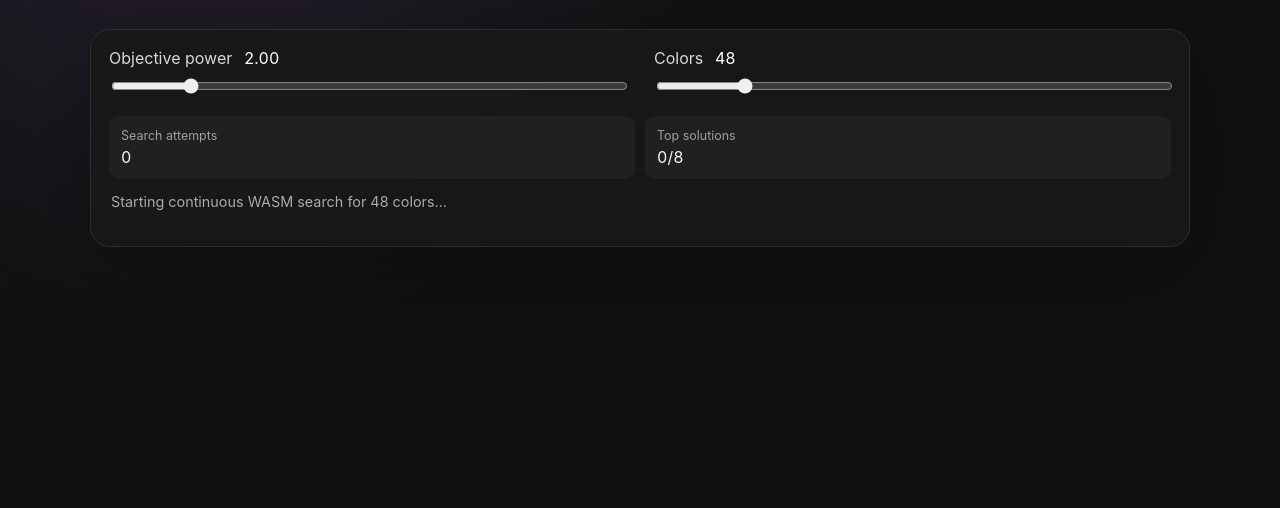
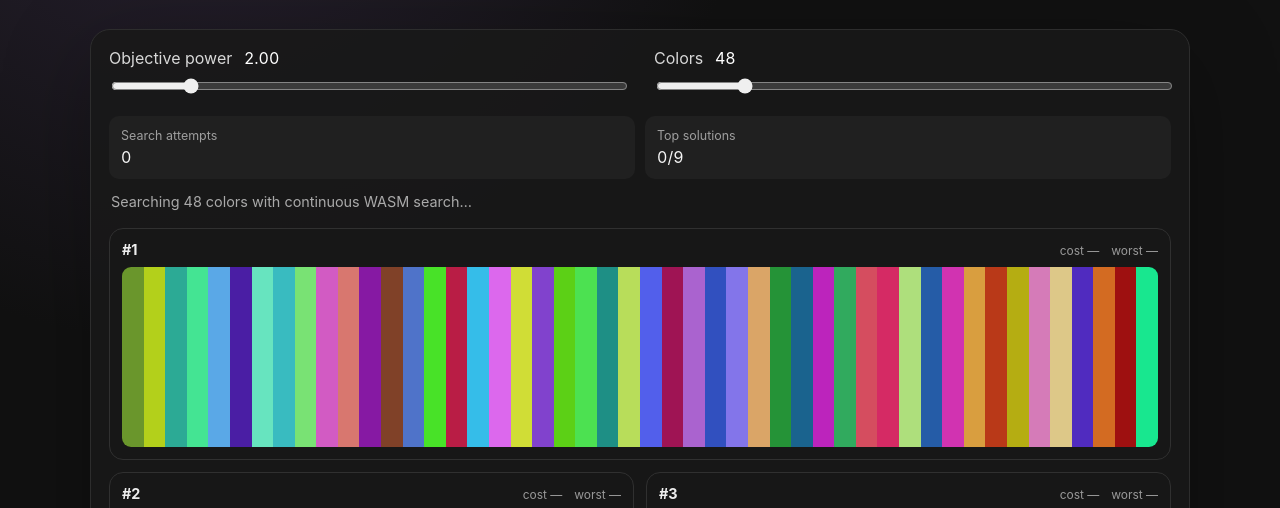
Before and after one commit to khoda81/chromatour, a website built with Vite: page index.html in a window 1280 px wide. Shown: the part 232-740 px from the top of the page. Built offline with nearby package versions, Linux system fonts and the light colour scheme.

Commit message:
Make worker updates frame-synchronous

```diff
--- a/index.html
+++ b/index.html
@@ -39,7 +39,7 @@
 
         <dl class="search-metrics">
           <div><dt>Search attempts</dt><dd id="iterations">0</dd></div>
-          <div><dt>Top solutions</dt><dd id="elite-count">0/8</dd></div>
+          <div><dt>Top solutions</dt><dd id="elite-count">0/9</dd></div>
         </dl>
         <p id="status" class="status" role="status">Starting search…</p>
 
--- a/src/main.ts
+++ b/src/main.ts
@@ -1,10 +1,11 @@
 import "./style.css";
-import { demoColors } from "./colors";
+import { demoColors, shuffled } from "./colors";
 import { drawPalette } from "./render";
 import { ContinuousWasmSolver } from "./solver";
+import { identityOrder } from "./tour";
 import type { Rgb, SearchSnapshot, TourResult } from "./types";
 
-const TOP_K = 8;
+const TOP_K = 9;
 
 const solutions = document.querySelector<HTMLElement>("#solutions")!;
 const power = document.querySelector<HTMLInputElement>("#power")!;
@@ -26,6 +27,11 @@ const solver = new ContinuousWasmSolver();
 const cards: SolutionCard[] = [];
 let colors: Rgb[] = [];
 let latest: SearchSnapshot = { iterations: 0, results: [] };
+let pendingSnapshot: SearchSnapshot | undefined;
+let currentEliteCount = 0;
+let needsSolutionRender = true;
+let lastRenderedIterations: bigint | undefined;
+let animationFrame = 0;
 
 function createCard(rank: number): SolutionCard {
   const root = document.createElement("article");
@@ -61,36 +67,57 @@ function ensureCards(): void {
   }
 }
 
+function metric(label: string, value: number, precision: number): string {
+  return Number.isFinite(value) ? `${label} ${value.toPrecision(precision)}` : `${label} —`;
+}
+
 function renderResult(card: SolutionCard, result: TourResult | undefined): void {
   card.root.hidden = !result;
   if (!result) return;
 
-  card.cost.textContent = `cost ${result.metrics.cost.toPrecision(6)}`;
-  card.worst.textContent = `worst ${result.metrics.worstEdge.toPrecision(5)}`;
+  card.cost.textContent = metric("cost", result.metrics.cost, 6);
+  card.worst.textContent = metric("worst", result.metrics.worstEdge, 5);
   drawPalette(card.canvas, colors, result.order);
 }
 
-function render(): void {
+function renderSolutions(): void {
   cards.forEach((card, rank) => renderResult(card, latest.results[rank]));
-  iterations.textContent = Math.floor(latest.iterations).toLocaleString();
-  eliteCount.textContent = `${latest.results.length}/${TOP_K}`;
+  eliteCount.textContent = `${currentEliteCount}/${TOP_K}`;
+  needsSolutionRender = false;
 }
 
-function restartSearch(): void {
+function placeholderSnapshot(count: number): SearchSnapshot {
+  const identity = identityOrder(count);
+  return {
+    iterations: 0,
+    results: Array.from({ length: TOP_K }, () => ({
+      order: shuffled(identity),
+      metrics: { cost: Number.NaN, worstEdge: Number.NaN },
+    })),
+  };
+}
+
+function restartSearch(preserveCurrentSolutions: boolean): void {
   const count = Number(colorCount.value);
-  colors = demoColors(count);
-  latest = { iterations: 0, results: [] };
-  render();
+  pendingSnapshot = undefined;
+  currentEliteCount = 0;
+  needsSolutionRender = true;
+  lastRenderedIterations = undefined;
 
-  status.textContent = `Starting ${solver.name} for ${count} colors…`;
+  if (!preserveCurrentSolutions || colors.length !== count) {
+    colors = demoColors(count);
+    latest = placeholderSnapshot(count);
+  }
+
+  status.textContent = `Searching ${count} colors with ${solver.name}…`;
   solver.start(
     colors,
     { power: Number(power.value) },
     TOP_K,
     (snapshot) => {
-      latest = snapshot;
-      status.textContent = "Searching continuously in a Web Worker.";
-      render();
+      // The worker allows only one unacknowledged solution snapshot at a time,
+      // so this is a single-slot mailbox rather than an ever-growing queue.
+      pendingSnapshot = snapshot;
     },
     (message) => {
       status.textContent = message;
@@ -98,20 +125,59 @@ function restartSearch(): void {
   );
 }
 
+function frame(): void {
+  if (pendingSnapshot) {
+    latest = pendingSnapshot;
+    pendingSnapshot = undefined;
+    currentEliteCount = latest.results.length;
+    needsSolutionRender = true;
+    status.textContent = solver.usesSharedTelemetry()
+      ? "Searching continuously · shared-memory telemetry."
+      : "Searching continuously · message telemetry fallback.";
+
+    // Tell the worker this snapshot made it to the display clock. If it found
+    // more improvements meanwhile, it can now send exactly the newest state.
+    solver.acknowledgeSnapshot();
+  }
+
+  if (needsSolutionRender) {
+    renderSolutions();
+  }
+
+  const currentIterations = solver.iterations();
+  if (currentIterations !== lastRenderedIterations) {
+    iterations.textContent = currentIterations.toLocaleString();
+    lastRenderedIterations = currentIterations;
+  }
+
+  animationFrame = requestAnimationFrame(frame);
+}
+
 power.addEventListener("input", () => {
   powerValue.value = Number(power.value).toFixed(2);
-  restartSearch();
+  // The old tours are still valid permutations, so keep them visible while the
+  // new objective catches up instead of flashing an empty/random state.
+  restartSearch(true);
 });
 
 colorCount.addEventListener("input", () => {
   colorCountValue.value = colorCount.value;
-  restartSearch();
+  // Different cardinality invalidates the old permutations. Show random valid
+  // tours immediately and let the worker replace them asynchronously.
+  restartSearch(false);
 });
 
-new ResizeObserver(render).observe(solutions);
-window.addEventListener("beforeunload", () => solver.dispose());
+new ResizeObserver(() => {
+  needsSolutionRender = true;
+}).observe(solutions);
+
+window.addEventListener("beforeunload", () => {
+  cancelAnimationFrame(animationFrame);
+  solver.dispose();
+});
 
 ensureCards();
 powerValue.value = Number(power.value).toFixed(2);
 colorCountValue.value = colorCount.value;
-restartSearch();
+restartSearch(false);
+animationFrame = requestAnimationFrame(frame);
--- a/src/solver/continuous-wasm.ts
+++ b/src/solver/continuous-wasm.ts
@@ -6,13 +6,32 @@ interface SnapshotMessage {
   snapshot: SearchSnapshot;
 }
 
+interface TelemetryMessage {
+  type: "telemetry";
+  session: number;
+  iterations: number;
+}
+
 interface ErrorMessage {
   type: "error";
   session: number;
   message: string;
 }
 
-type WorkerMessage = SnapshotMessage | ErrorMessage;
+type WorkerMessage = SnapshotMessage | TelemetryMessage | ErrorMessage;
+
+const ITERATIONS_SLOT = 0;
+const TELEMETRY_SLOTS = 1;
+
+function createSharedTelemetry(): BigUint64Array | undefined {
+  if (!window.crossOriginIsolated || typeof SharedArrayBuffer === "undefined") {
+    return undefined;
+  }
+
+  return new BigUint64Array(
+    new SharedArrayBuffer(BigUint64Array.BYTES_PER_ELEMENT * TELEMETRY_SLOTS),
+  );
+}
 
 export class ContinuousWasmSolver {
   readonly name = "continuous WASM search";
@@ -20,7 +39,9 @@ export class ContinuousWasmSolver {
   private readonly worker = new Worker(new URL("./solver.worker.ts", import.meta.url), {
     type: "module",
   });
+  private readonly telemetry = createSharedTelemetry();
   private session = 0;
+  private fallbackIterations = 0n;
   private onSnapshot: ((snapshot: SearchSnapshot) => void) | undefined;
   private onError: ((message: string) => void) | undefined;
 
@@ -31,6 +52,8 @@ export class ContinuousWasmSolver {
 
       if (message.type === "snapshot") {
         this.onSnapshot?.(message.snapshot);
+      } else if (message.type === "telemetry") {
+        this.fallbackIterations = BigInt(Math.floor(message.iterations));
       } else {
         this.onError?.(message.message);
       }
@@ -45,8 +68,13 @@ export class ContinuousWasmSolver {
     onError?: (message: string) => void,
   ): void {
     this.session += 1;
+    this.fallbackIterations = 0n;
     this.onSnapshot = onSnapshot;
     this.onError = onError;
+
+    if (this.telemetry) {
+      Atomics.store(this.telemetry, ITERATIONS_SLOT, 0n);
+    }
 
     this.worker.postMessage({
       type: "start",
@@ -54,7 +82,23 @@ export class ContinuousWasmSolver {
       colors: [...colors],
       objective,
       topK,
+      telemetry: this.telemetry?.buffer,
     });
+  }
+
+  acknowledgeSnapshot(): void {
+    this.worker.postMessage({ type: "ack", session: this.session });
+  }
+
+  iterations(): bigint {
+    if (this.telemetry) {
+      return Atomics.load(this.telemetry, ITERATIONS_SLOT);
+    }
+    return this.fallbackIterations;
+  }
+
+  usesSharedTelemetry(): boolean {
+    return this.telemetry !== undefined;
   }
 
   dispose(): void {
--- a/src/solver/solver.worker.ts
+++ b/src/solver/solver.worker.ts
@@ -9,12 +9,26 @@ interface StartMessage {
   colors: Rgb[];
   objective: ObjectiveSpec;
   topK: number;
+  telemetry?: SharedArrayBuffer;
 }
+
+interface AckMessage {
+  type: "ack";
+  session: number;
+}
+
+type InboundMessage = StartMessage | AckMessage;
 
 interface SnapshotMessage {
   type: "snapshot";
   session: number;
   snapshot: SearchSnapshot;
+}
+
+interface TelemetryMessage {
+  type: "telemetry";
+  session: number;
+  iterations: number;
 }
 
 interface ErrorMessage {
@@ -23,9 +37,11 @@ interface ErrorMessage {
   message: string;
 }
 
+type OutboundMessage = SnapshotMessage | TelemetryMessage | ErrorMessage;
+
 interface WorkerScope {
-  onmessage: ((event: MessageEvent<StartMessage>) => void) | null;
-  postMessage(message: SnapshotMessage | ErrorMessage): void;
+  onmessage: ((event: MessageEvent<InboundMessage>) => void) | null;
+  postMessage(message: OutboundMessage): void;
   setTimeout(handler: () => void, timeout?: number): number;
 }
 
@@ -33,12 +49,16 @@ interface RunState {
   session: number;
   search: WasmSearch;
   colorCount: number;
-  lastPost: number;
+  telemetry?: BigUint64Array;
+  snapshotInFlight: boolean;
+  dirty: boolean;
 }
 
+const ITERATIONS_SLOT = 0;
 const scope = self as unknown as WorkerScope;
 let wasmPromise: Promise<WasmModule> | undefined;
 let activeSession = 0;
+let activeState: RunState | undefined;
 
 async function loadWasm(): Promise<WasmModule> {
   if (!wasmPromise) {
@@ -84,39 +104,63 @@ function snapshot(state: RunState): SearchSnapshot {
   };
 }
 
-function postSnapshot(state: RunState): void {
+function writeTelemetry(state: RunState): void {
+  const iterations = Math.floor(state.search.iterations());
+  if (state.telemetry) {
+    Atomics.store(state.telemetry, ITERATIONS_SLOT, BigInt(iterations));
+  } else {
+    scope.postMessage({
+      type: "telemetry",
+      session: state.session,
+      iterations,
+    });
+  }
+}
+
+function maybePostSnapshot(state: RunState): void {
+  if (!state.dirty || state.snapshotInFlight) return;
+
   scope.postMessage({
     type: "snapshot",
     session: state.session,
     snapshot: snapshot(state),
   });
-  state.lastPost = performance.now();
+  state.dirty = false;
+  state.snapshotInFlight = true;
 }
 
 function runChunk(state: RunState): void {
   if (state.session !== activeSession) return;
 
-  const deadline = performance.now() + 12;
+  const deadline = performance.now() + 8;
   let changed = false;
 
   do {
-    changed = state.search.step(4) || changed;
+    changed = state.search.step(1) || changed;
   } while (performance.now() < deadline);
 
-  const now = performance.now();
-  if ((changed && now - state.lastPost >= 80) || now - state.lastPost >= 250) {
-    postSnapshot(state);
-  }
+  state.dirty ||= changed;
+  writeTelemetry(state);
+  maybePostSnapshot(state);
 
-  // Yield to the worker event loop so new slider values can cancel this search.
+  // Yield so parameter changes and snapshot acknowledgements are handled promptly.
   scope.setTimeout(() => runChunk(state), 0);
 }
 
 scope.onmessage = (event) => {
   const message = event.data;
-  if (message.type !== "start") return;
+
+  if (message.type === "ack") {
+    const state = activeState;
+    if (!state || state.session !== message.session) return;
+
+    state.snapshotInFlight = false;
+    maybePostSnapshot(state);
+    return;
+  }
 
   activeSession = message.session;
+  activeState = undefined;
   const session = message.session;
 
   void loadWasm()
@@ -136,12 +180,17 @@ scope.onmessage = (event) => {
         session,
         search,
         colorCount: message.colors.length,
-        lastPost: 0,
+        telemetry: message.telemetry ? new BigUint64Array(message.telemetry) : undefined,
+        snapshotInFlight: false,
+        dirty: false,
       };
+      activeState = state;
 
-      // Seed the first visible elite set before publishing the first snapshot.
-      search.step(Math.min(message.colors.length, message.topK * 2));
-      postSnapshot(state);
+      // Produce a useful first elite set without ever blanking the main-thread UI.
+      search.step(message.topK * 2);
+      state.dirty = true;
+      writeTelemetry(state);
+      maybePostSnapshot(state);
       scope.setTimeout(() => runChunk(state), 0);
     })
     .catch((error: unknown) => {
--- a/vite.config.ts
+++ b/vite.config.ts
@@ -1,6 +1,15 @@
 import { defineConfig } from "vite";
+
+const isolationHeaders = {
+  "Cross-Origin-Opener-Policy": "same-origin",
+  "Cross-Origin-Embedder-Policy": "require-corp",
+};
 
 export default defineConfig({
   // Relative assets keep the static build deployable under a GitHub Pages subpath.
   base: "./",
+  // SharedArrayBuffer requires cross-origin isolation. Enable it for local dev
+  // and preview; static hosts without configurable headers use the message fallback.
+  server: { headers: isolationHeaders },
+  preview: { headers: isolationHeaders },
 });
```
Also changed, not shown: docs/architecture.md (+38 -13 lines).
